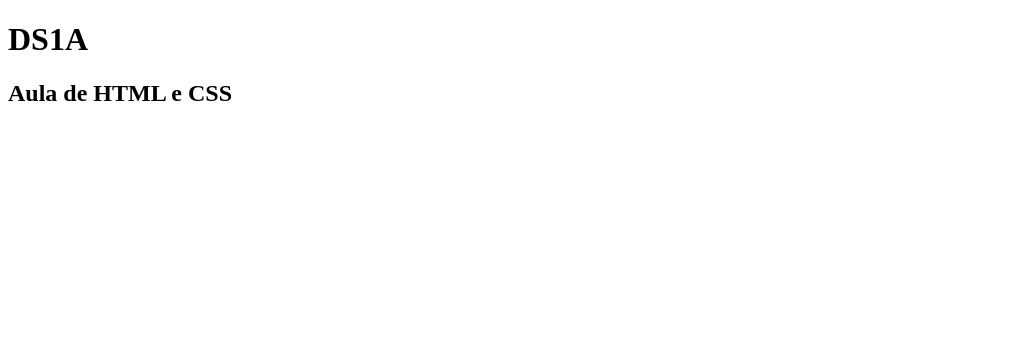
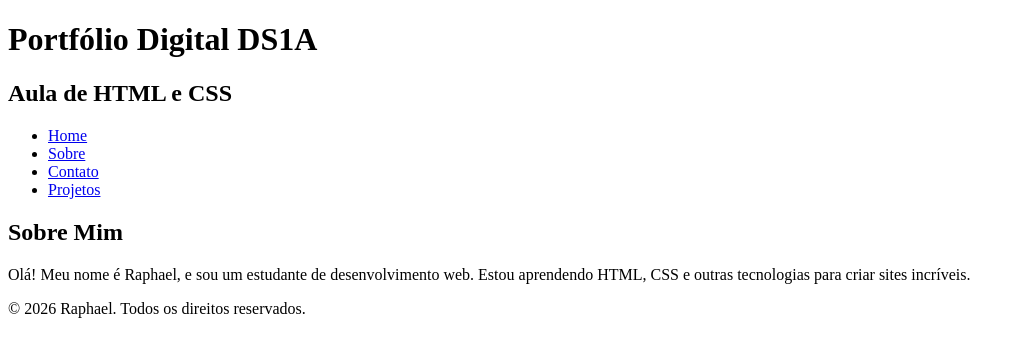
Before and after one commit to raphaelholiveira1-star/estrutura_html_css, a plain HTML site: page index.html in a window 1280 px wide. Shown: the whole page, without its empty margins (0-1025 px from the left). Drawn offline with Linux system fonts and the light colour scheme.

Commit message:
Atualizando Meu Arquivo Index

```diff
--- a/index.html
+++ b/index.html
@@ -7,8 +7,25 @@
 </head>
 <body>
     <header>
-        <h1>DS1A</h1>
+        <h1>Portfólio Digital DS1A</h1>
             <h2>Aula de HTML e CSS</h2>
+            <nav>
+                <ul>
+                    <li><a href="index.html">Home</a></li>
+                    <li><a href="#sobre">Sobre</a></li>
+                    <li><a href="#contato">Contato</a></li>
+                    <li><a href="#projetos">Projetos</a></li>
+                </ul>
+            </nav>
     </header>
+    <main>
+        <section id="sobre">
+            <h2>Sobre Mim</h2>
+            <p>Olá! Meu nome é Raphael, e  sou um estudante de desenvolvimento web. Estou aprendendo HTML, CSS e outras tecnologias para criar sites incríveis.</p>
+        </section>
+    </main>
+    <footer>
+        <p>&copy; 2026 Raphael. Todos os direitos reservados.</p>
+    </footer>
 </body>
 </html>
```
